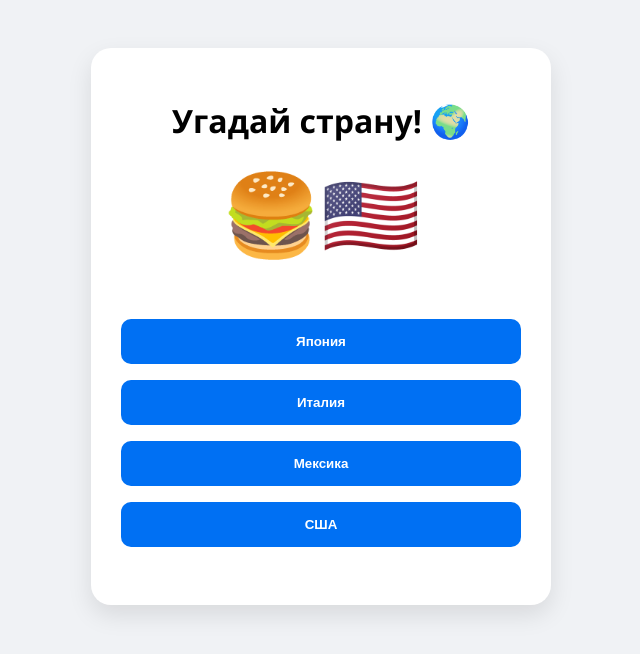
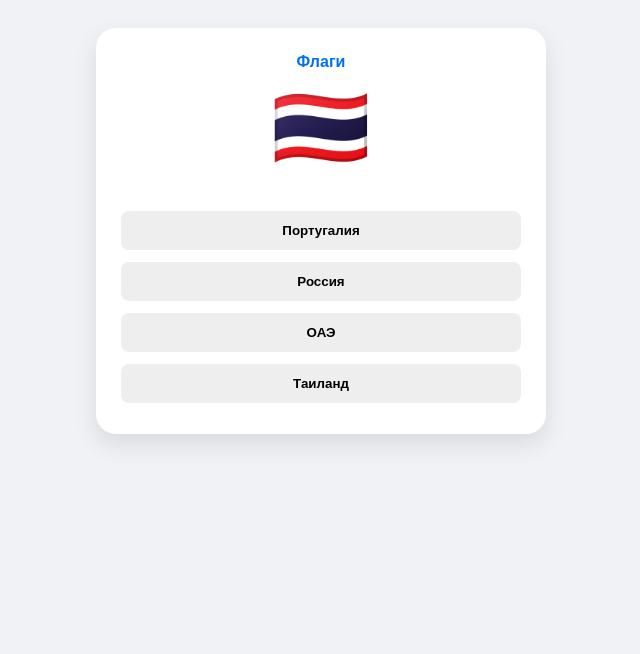
Before and after one commit to n6767ooo6767-cmyk/WoW, a plain HTML site: page index.html in a window 1280 px wide. Shown: the whole page, without its empty margins (319-959 px from the left). Drawn offline with Linux system fonts and the light colour scheme.

Commit message:
Update index.html

```diff
--- a/index.html
+++ b/index.html
@@ -2,65 +2,90 @@
 <html lang="ru">
 <head>
     <meta charset="UTF-8">
-    <title>Угадай страну по эмодзи</title>
+    <title>Угадай страну</title>
     <style>
-        body { font-family: 'Segoe UI', sans-serif; display: flex; justify-content: center; padding: 40px; background: #f0f2f5; }
-        .container { background: white; padding: 30px; border-radius: 20px; box-shadow: 0 10px 25px rgba(0,0,0,0.1); width: 100%; max-width: 400px; text-align: center; }
-
-        #emoji-display { font-size: 80px; margin: 30px 0; animation: bounce 2s infinite ease-in-out; }
-
-        button { width: 100%; padding: 15px; margin: 8px 0; border: none; border-radius: 10px; background: #0070f3; color: white; cursor: pointer; transition: transform 0.2s, background 0.3s; font-weight: bold; }
-        button:hover { background: #0051b3; }
-        button:active { transform: scale(0.95); }
-
-        @keyframes bounce { 0%, 100% { transform: translateY(0); } 50% { transform: translateY(-15px); } }
-
-        .result-anim { animation: fadeInScale 0.5s ease-out; font-weight: bold; margin-top: 20px; }
-        @keyframes fadeInScale { from { opacity: 0; transform: scale(0.8); } to { opacity: 1; transform: scale(1); } }
+        body { font-family: sans-serif; display: flex; justify-content: center; padding: 20px; background: #f0f2f5; }
+        .container { background: white; padding: 25px; border-radius: 20px; box-shadow: 0 10px 25px rgba(0,0,0,0.1); width: 100%; max-width: 400px; text-align: center; }
+        #emoji { font-size: 80px; margin: 20px 0; animation: bounce 2s infinite ease-in-out; }
+        button { width: 100%; padding: 12px; margin: 6px 0; border: none; border-radius: 8px; background: #eee; cursor: pointer; transition: 0.2s; font-weight: bold; }
+        button:active { transform: scale(0.97); }
+        @keyframes bounce { 0%, 100% { transform: translateY(0); } 50% { transform: translateY(-10px); } }
     </style>
 </head>
 <body>
 
 <div class="container">
-    <h1>Угадай страну! 🌍</h1>
-    <div id="emoji-display"></div>
+    <div id="cat-name" style="font-weight:bold; color:#0070f3;"></div>
+    <div id="emoji"></div>
     <div id="options"></div>
-    <p id="result" class="result-anim"></p>
 </div>
 
 <script>
-    // Ключ вставится через GitHub Actions
-    const API_KEY = '';
+    const db = {
+        "Гастрономия": [
+            {e:"🍣", a:"Япония"}, {e:"🍕", a:"Италия"}, {e:"🌮", a:"Мексика"}, {e:"🍔", a:"США"}, {e:"🥘", a:"Испания"},
+            {e:"🥨", a:"Германия"}, {e:"🥐", a:"Франция"}, {e:"🍛", a:"Индия"}, {e:"🍜", a:"Китай"}, {e:"🧇", a:"Бельгия"},
+            {e:"🥙", a:"Турция"}, {e:"🧉", a:"Аргентина"}, {e:"🍱", a:"Южная Корея"}, {e:"🥗", a:"Греция"}, {e:"🍩", a:"Канада"},
+            {e:"🫕", a:"Швейцария"}, {e:"🥟", a:"Вьетнам"}, {e:"🍺", a:"Чехия"}, {e:"🍷", a:"Португалия"}, {e:"🥥", a:"Таиланд"}
+        ],
+        "Природа": [
+            {e:"🦘", a:"Австралия"}, {e:"🐼", a:"Китай"}, {e:"🐘", a:"Индия"}, {e:"🐧", a:"Антарктида"}, {e:"🦁", a:"Кения"},
+            {e:"🐻", a:"Россия"}, {e:"🦙", a:"Перу"}, {e:"🥝", a:"Новая Зеландия"}, {e:"🐪", a:"Египет"}, {e:"🦅", a:"США"},
+            {e:"🦓", a:"Танзания"}, {e:"🦊", a:"Япония"}, {e:"🦞", a:"Канада"}, {e:"🐒", a:"Бразилия"}, {e:"🦌", a:"Норвегия"},
+            {e:"🌵", a:"Мексика"}, {e:"❄️", a:"Гренландия"}, {e:"🌋", a:"Исландия"}, {e:"🐎", a:"Монголия"}, {e:"🦈", a:"ЮАР"}
+        ],
+        "Флаги": [
+            {e:"🇯🇵", a:"Япония"}, {e:"🇮🇹", a:"Италия"}, {e:"🇲🇽", a:"Мексика"}, {e:"🇺🇸", a:"США"}, {e:"🇪🇸", a:"Испания"},
+            {e:"🇩🇪", a:"Германия"}, {e:"🇫🇷", a:"Франция"}, {e:"🇮🇳", a:"Индия"}, {e:"🇨🇳", a:"Китай"}, {e:"🇧🇪", a:"Бельгия"},
+            {e:"🇹🇷", a:"Турция"}, {e:"🇦🇷", a:"Аргентина"}, {e:"🇰🇷", a:"Южная Корея"}, {e:"🇬🇷", a:"Греция"}, {e:"🇨🇦", a:"Канада"},
+            {e:"🇨🇭", a:"Швейцария"}, {e:"🇻🇳", a:"Вьетнам"}, {e:"🇨🇿", a:"Чехия"}, {e:"🇵🇹", a:"Португалия"}, {e:"🇹🇭", a:"Таиланд"}
+        ],
+        "Места": [
+            {e:"🗽", a:"США"}, {e:"🗼", a:"Франция"}, {e:"🏟️", a:"Италия"}, {e:"🏯", a:"Япония"}, {e:"🕌", a:"Турция"},
+            {e:"⛩️", a:"Япония"}, {e:"🗿", a:"Чили"}, {e:"🏛️", a:"Греция"}, {e:"🏰", a:"Германия"}, {e:"🎡", a:"Великобритания"},
+            {e:"🏔️", a:"Швейцария"}, {e:"🛳️", a:"Норвегия"}, {e:"🏜️", a:"Иордания"}, {e:"⛲", a:"Испания"}, {e:"⛪", a:"Россия"},
+            {e:"🏮", a:"Китай"}, {e:"🎭", a:"Австрия"}, {e:"🛸", a:"ОАЭ"}, {e:"🧗", a:"Непал"}, {e:"🛳️", a:"Нидерланды"}
+        ]
+    };
 
-    const data = [
-        { emoji: "🍣🇯🇵", answer: "Япония" },
-        { emoji: "🍕🇮🇹", answer: "Италия" },
-        { emoji: "🌮🇲🇽", answer: "Мексика" },
-        { emoji: "🍔🇺🇸", answer: "США" }
-    ];
+    let queue = [];
 
-    let current = data[Math.floor(Math.random() * data.length)];
+    function nextQuestion() {
+        if (queue.length === 0) {
+            Object.keys(db).forEach(cat => {
+                db[cat].forEach(item => queue.push({...item, cat}));
+            });
+            queue.sort(() => Math.random() - 0.5);
+        }
 
-    function init() {
-        document.getElementById('emoji-display').innerText = current.emoji;
+        const current = queue.pop();
+        document.getElementById('cat-name').innerText = current.cat;
+        document.getElementById('emoji').innerText = current.e;
+
         const optionsDiv = document.getElementById('options');
         optionsDiv.innerHTML = '';
 
-        data.forEach(item => {
+        let answers = [current.a];
+        let allCountries = [...new Set(Object.values(db).flat().map(i => i.a))];
+        while(answers.length < 4) {
+            let rand = allCountries[Math.floor(Math.random() * allCountries.length)];
+            if(!answers.includes(rand)) answers.push(rand);
+        }
+        answers.sort(() => Math.random() - 0.5);
+
+        answers.forEach(ans => {
             const btn = document.createElement('button');
-            btn.innerText = item.answer;
+            btn.innerText = ans;
             btn.onclick = () => {
-                const res = document.getElementById('result');
-                res.innerText = (item.answer === current.answer) ? "Верно! 🎉" : "Ошибка! ❌";
-                res.style.color = (item.answer === current.answer) ? "#28a745" : "#dc3545";
-
-                setTimeout(() => location.reload(), 1500);
+                btn.style.background = (ans === current.a) ? "#28a745" : "#dc3545";
+                btn.style.color = "white";
+                setTimeout(nextQuestion, 600);
             };
             optionsDiv.appendChild(btn);
         });
     }
 
-    init();
+    nextQuestion();
 </script>
 </body>
 </html>
```
